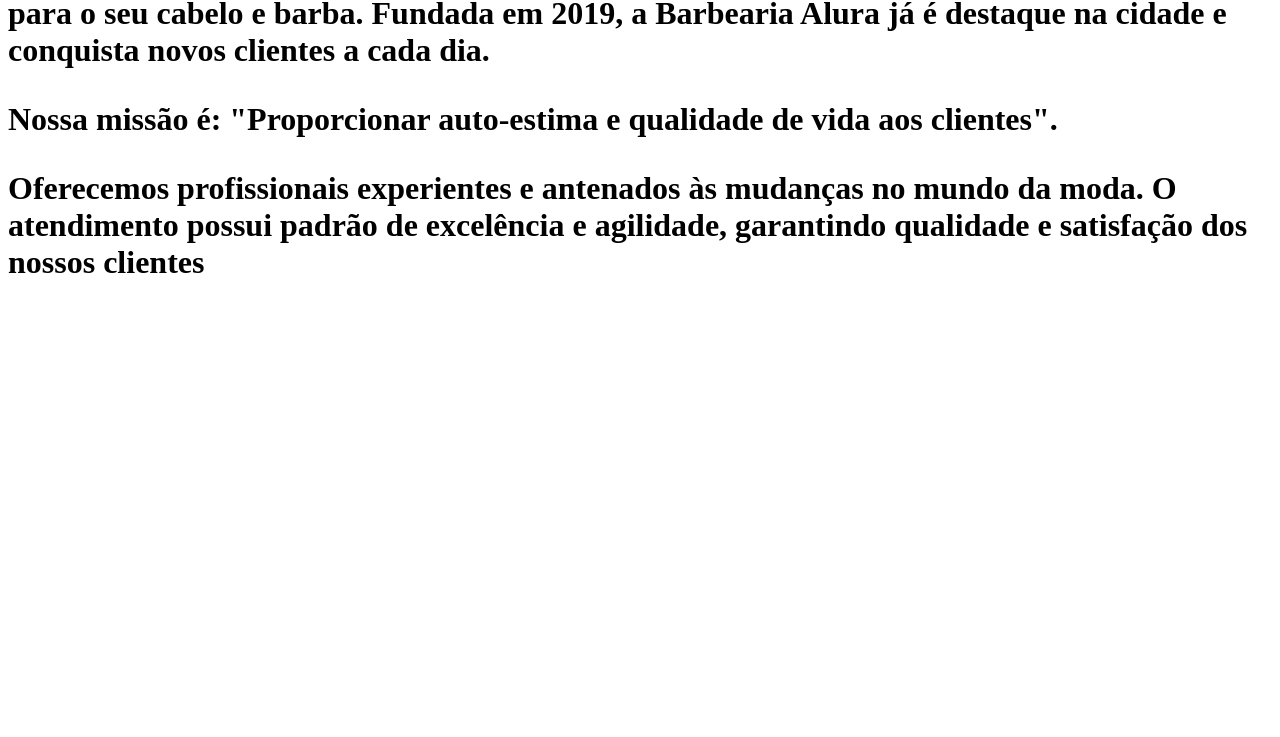
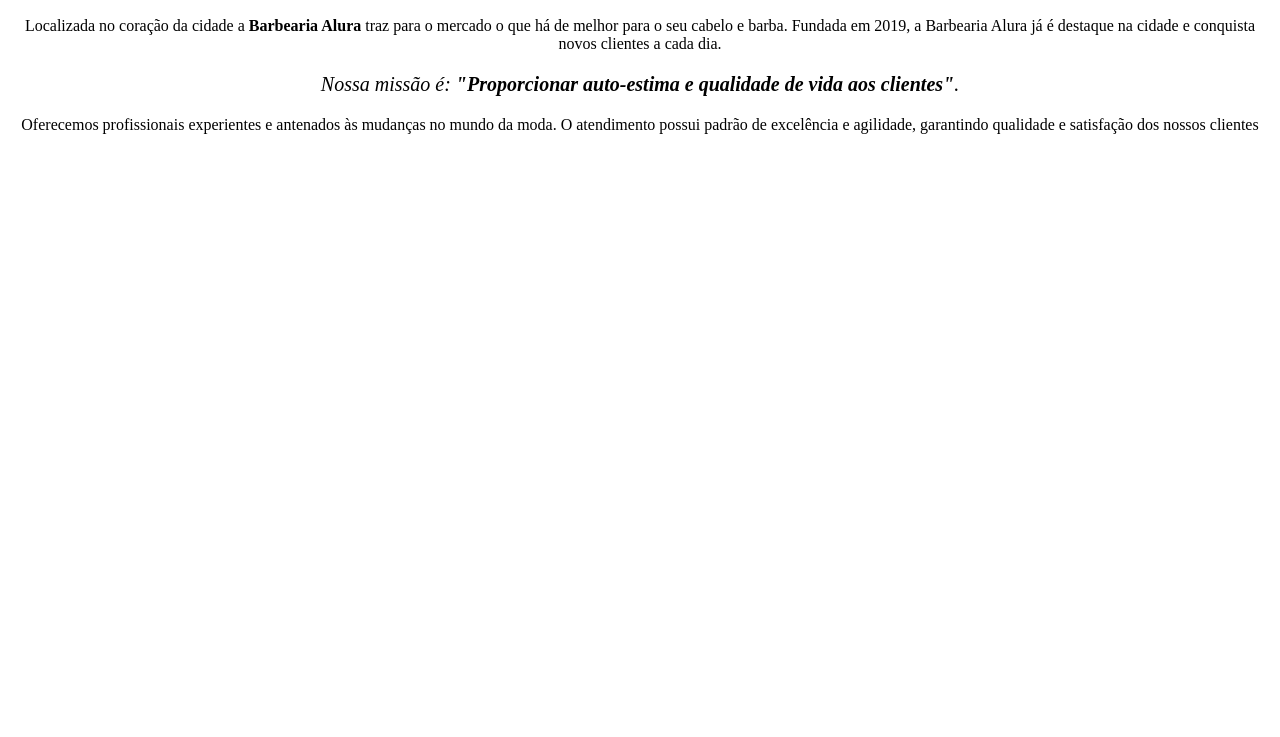
Before and after one commit to MaysaMattos/html-css, a plain HTML site: page index.html in a window 1280 px wide. Shown: the part 63-800 px from the top of the page. Drawn offline with Linux system fonts and the light colour scheme.

Commit message:
Add files via upload

```diff
--- a/index.html
+++ b/index.html
@@ -1,24 +1,23 @@
 <!DOCTYPE html>
-<html lang="en">
-<head>
+<html lang="pt-br">
+
+ <head>
     <meta charset="UTF-8">
-    <meta name="viewport" content="width=device-width, initial-scale=1.0">
-    <title>Sobre a Barbearia Alura</title>
-</head>
+    <title>Barbearia Alura</title>
+ </head>
+
 <body>
+    <h1 style="text-align: center;">Sobre a Barbearia Alura</h1>
 
-     <p>  <h1>Localizada no coração da cidade a Barbearia Alura traz para
+    <p style="text-align: center;">Localizada no coração da cidade a <strong>Barbearia Alura</strong> traz para
     o mercado o que há de melhor para o seu cabelo e barba. Fundada em 2019, a
-    Barbearia Alura já é destaque na cidade e conquista novos clientes a cada dia. </p>
+    Barbearia Alura já é destaque na cidade e conquista novos clientes a cada dia.</p>
 
+    <p style="font-size: 20px; text-align: center"><em>Nossa missão é: <strong>"Proporcionar auto-estima e qualidade
+    de vida aos clientes"</strong>.</em></p>
 
-      <p> Nossa missão é: "Proporcionar auto-estima e qualidade
-    de vida aos clientes".</p>
-
-
-     <p> Oferecemos profissionais experientes e antenados
+    <p style="text-align: center">Oferecemos profissionais experientes e antenados
     às mudanças no mundo da moda. O atendimento possui padrão de excelência e
-    agilidade, garantindo qualidade e satisfação dos nossos clientes</h1> </p>
-
+    agilidade, garantindo qualidade e satisfação dos nossos clientes</p>
 </body>
 </html>
```
